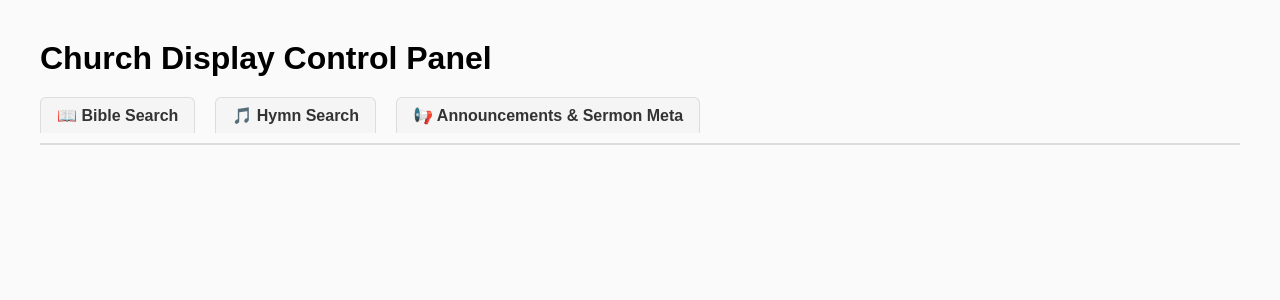
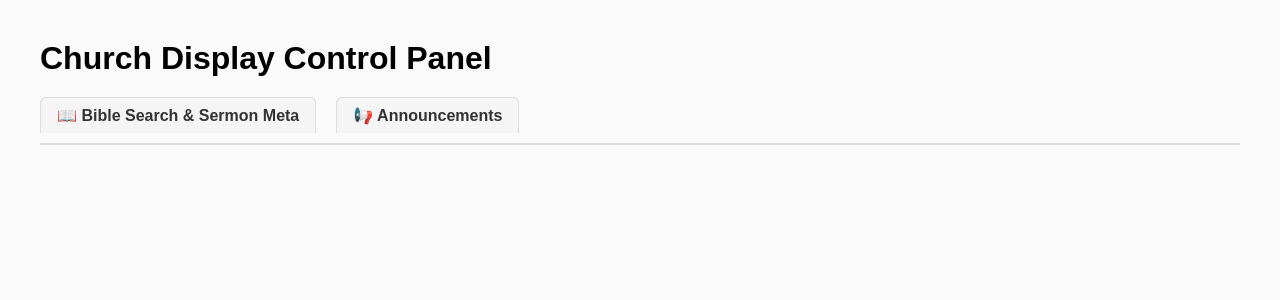
Before and after one commit to RickyShie/church_presentation_app_v1, a Flask app: page / in a window 1280 px wide. Shown: the top 300 px of the page. Run offline with Flask 3, Linux system fonts and the light colour scheme; some libraries are stand-ins or nearby versions.

Commit message:
Change the text within navigation items.

```diff
--- a/app/templates/base.html
+++ b/app/templates/base.html
@@ -14,9 +14,9 @@
   <h1>Church Display Control Panel</h1>
 
   <div class="nav-tabs">
-    <a id="bible-search" href="{{ url_for('bible_search') }}" class="tab {% if active_tab == 'bible' %}active{% endif %} control_button">📖 Bible Search</a>
-    <a id="hymn-search" href="#" class="tab {% if active_tab == 'hymn' %}active{% endif %} control_button">🎵 Hymn Search</a>
-    <a id="display-announcement" href="#" class="tab {% if active_tab == 'announcements' %}active{% endif %} control_button">📢 Announcements & Sermon Meta</a>
+    <a id="bible-search" href="{{ url_for('bible_search') }}" class="tab {% if active_tab == 'bible' %}active{% endif %} control_button">📖 Bible Search & Sermon Meta</a>
+<!--    <a id="hymn-search" href="#" class="tab {% if active_tab == 'hymn' %}active{% endif %} control_button">🎵 Hymn Search</a>-->
+    <a id="display-announcement" href="#" class="tab {% if active_tab == 'announcements' %}active{% endif %} control_button">📢 Announcements</a>
   </div>
 
   {% block content %}{% endblock %}
```
